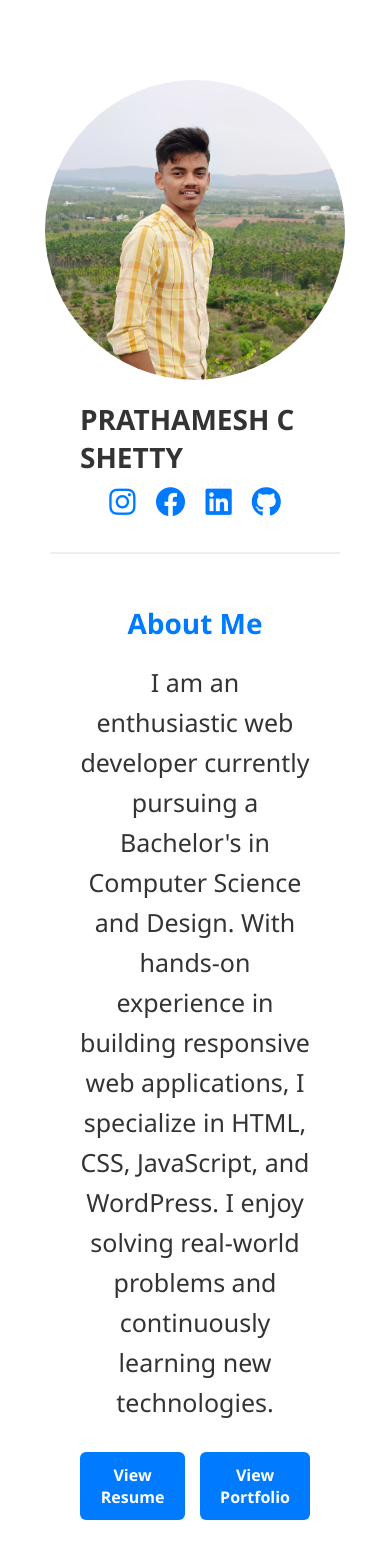
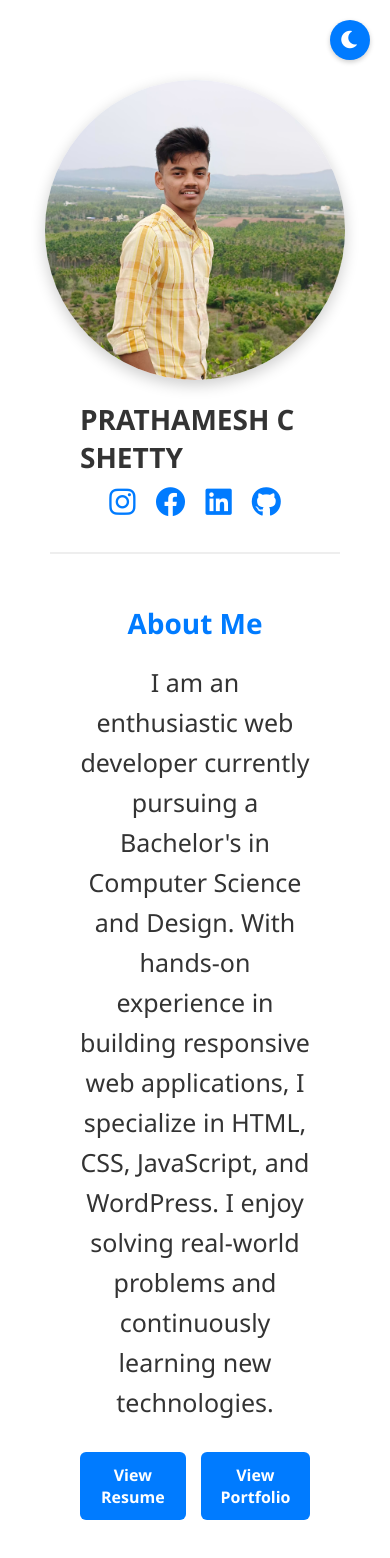
Before and after one commit to PRATHAMESH-C-SHETTY/pcsprojects, a plain HTML site: page index.html in a window 390 px wide. Drawn offline with Linux system fonts and the light colour scheme.

Commit message:
Update index.html

```diff
--- a/index.html
+++ b/index.html
@@ -9,16 +9,61 @@
       href="https://cdnjs.cloudflare.com/ajax/libs/font-awesome/6.0.0/css/all.min.css"
     />
     <style>
+      :root {
+        --primary-color: #007bff;
+        --primary-hover: #0056b3;
+        --bg-color: #f5f5f5;
+        --text-color: #333;
+        --card-bg: #fff;
+        --border-color: #eee;
+        --secondary-text: #777;
+      }
+
+      [data-theme="dark"] {
+        --primary-color: #4dabf7;
+        --primary-hover: #339af0;
+        --bg-color: #1a1a1a;
+        --text-color: #f5f5f5;
+        --card-bg: #2d2d2d;
+        --border-color: #404040;
+        --secondary-text: #b3b3b3;
+      }
+
       * {
         box-sizing: border-box;
         margin: 0;
         padding: 0;
         font-family: "Segoe UI", sans-serif;
+        transition: background-color 0.3s, color 0.3s;
       }
 
       body {
-        background-color: #f5f5f5;
-        color: #333;
+        background-color: var(--bg-color);
+        color: var(--text-color);
+      }
+
+      .theme-toggle {
+        position: fixed;
+        top: 20px;
+        right: 20px;
+        background: var(--primary-color);
+        border: none;
+        border-radius: 50%;
+        width: 40px;
+        height: 40px;
+        cursor: pointer;
+        display: flex;
+        align-items: center;
+        justify-content: center;
+        color: white;
+        font-size: 20px;
+        box-shadow: 0 2px 5px rgba(0,0,0,0.2);
+        z-index: 1000;
+        animation: fadeIn 0.5s ease-in;
+      }
+
+      .theme-toggle:hover {
+        transform: scale(1.1);
       }
 
       .intro-section {
@@ -26,7 +71,8 @@
         flex-direction: row;
         min-height: 100vh;
         padding: 50px;
-        background-color: #fff;
+        background-color: var(--card-bg);
+        animation: slideUp 0.8s ease-out;
       }
 
       .left-side,
@@ -40,7 +86,8 @@
 
       .left-side {
         align-items: center;
-        border-right: 2px solid #eee;
+        border-right: 2px solid var(--border-color);
+        animation: slideInLeft 0.8s ease-out;
       }
 
       .left-side img {
@@ -49,37 +96,51 @@
         border-radius: 50%;
         object-fit: cover;
         margin-bottom: 20px;
+        box-shadow: 0 5px 15px rgba(0,0,0,0.2);
+        transition: transform 0.3s ease;
+      }
+
+      .left-side img:hover {
+        transform: scale(1.05);
       }
 
       .left-side h1 {
         font-size: 28px;
         margin-bottom: 5px;
+        animation: fadeIn 1s ease-out;
       }
 
       .left-side p {
         font-size: 18px;
-        color: #777;
+        color: var(--secondary-text);
         margin-bottom: 20px;
+        animation: fadeIn 1.2s ease-out;
       }
 
       .social-icons {
         display: flex;
         gap: 20px;
+        animation: fadeIn 1.4s ease-out;
       }
 
       .social-icons a {
         font-size: 30px;
-        color: #007bff;
-        transition: color 0.3s;
+        color: var(--primary-color);
+        transition: all 0.3s;
       }
 
       .social-icons a:hover {
-        color: #0056b3;
+        color: var(--primary-hover);
+        transform: translateY(-5px);
+      }
+
+      .right-side {
+        animation: slideInRight 0.8s ease-out;
       }
 
       .right-side h2 {
         font-size: 28px;
-        color: #007bff;
+        color: var(--primary-color);
         margin-bottom: 20px;
       }
 
@@ -99,13 +160,77 @@
         text-decoration: none;
         border-radius: 6px;
         font-weight: bold;
-        background-color: #007bff;
+        background-color: var(--primary-color);
         color: white;
-        transition: background-color 0.3s;
+        transition: all 0.3s;
+        position: relative;
+        overflow: hidden;
       }
 
       .buttons a:hover {
-        background-color: #0056b3;
+        background-color: var(--primary-hover);
+        transform: translateY(-3px);
+        box-shadow: 0 5px 15px rgba(0,0,0,0.2);
+      }
+
+      .buttons a::after {
+        content: '';
+        position: absolute;
+        top: 50%;
+        left: 50%;
+        width: 0;
+        height: 0;
+        background: rgba(255,255,255,0.2);
+        border-radius: 50%;
+        transform: translate(-50%, -50%);
+        transition: width 0.6s, height 0.6s;
+      }
+
+      .buttons a:hover::after {
+        width: 300px;
+        height: 300px;
+      }
+
+      @keyframes slideInLeft {
+        from {
+          opacity: 0;
+          transform: translateX(-50px);
+        }
+        to {
+          opacity: 1;
+          transform: translateX(0);
+        }
+      }
+
+      @keyframes slideInRight {
+        from {
+          opacity: 0;
+          transform: translateX(50px);
+        }
+        to {
+          opacity: 1;
+          transform: translateX(0);
+        }
+      }
+
+      @keyframes fadeIn {
+        from {
+          opacity: 0;
+        }
+        to {
+          opacity: 1;
+        }
+      }
+
+      @keyframes slideUp {
+        from {
+          opacity: 0;
+          transform: translateY(20px);
+        }
+        to {
+          opacity: 1;
+          transform: translateY(0);
+        }
       }
 
       @media (max-width: 768px) {
@@ -115,7 +240,7 @@
 
         .left-side {
           border-right: none;
-          border-bottom: 2px solid #eee;
+          border-bottom: 2px solid var(--border-color);
           margin-bottom: 20px;
         }
 
@@ -124,10 +249,12 @@
           text-align: center;
         }
       }
-
     </style>
-  </head
+  </head>
   <body>
+    <button class="theme-toggle" onclick="toggleTheme()">
+      <i class="fas fa-moon"></i>
+    </button>
     <section class="intro-section">
       <!-- Left Side: Image + Name + Socials -->
       <div class="left-side">
@@ -163,9 +290,26 @@
 
         <div class="buttons">
           <a href="https://prathamesh-c-shetty.github.io/resume/" target="_blank">View Resume</a>
-          <a href="https://prathamesh-c-shetty.github.io/portfolio/" target="_blank">View Portfolio</a>
+          <a href="https://prathamesh-c-shetty.github.io/" target="_blank">View Portfolio</a>
         </div>
       </div>
     </section>
+
+    <script>
+      function toggleTheme() {
+        const body = document.documentElement;
+        const themeToggle = document.querySelector('.theme-toggle i');
+
+        if (body.getAttribute('data-theme') === 'dark') {
+          body.removeAttribute('data-theme');
+          themeToggle.classList.remove('fa-sun');
+          themeToggle.classList.add('fa-moon');
+        } else {
+          body.setAttribute('data-theme', 'dark');
+          themeToggle.classList.remove('fa-moon');
+          themeToggle.classList.add('fa-sun');
+        }
+      }
+    </script>
   </body>
 </html>
```
